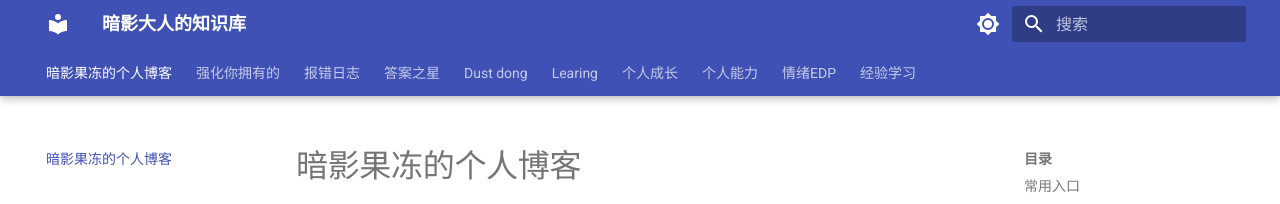
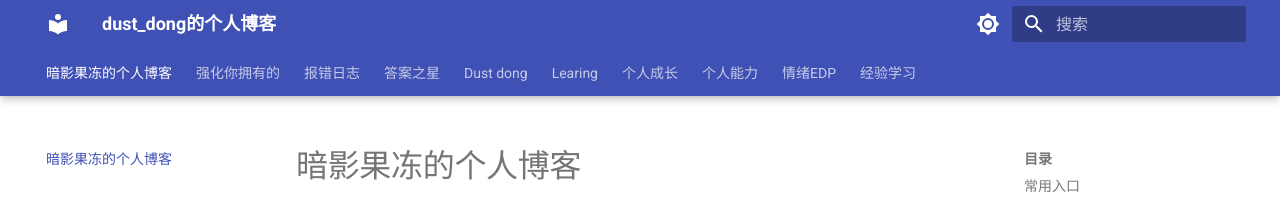
Before and after one commit to ditydong/MyBlog, an MkDocs documentation site: the page built from docs/index.md, in a window 1280 px wide. Shown: the top 204 px of the page. Built offline with MkDocs 1.6.1 and Material for MkDocs 9.7.7, drawn with Linux system fonts in a browser that asks for light colours.

Commit message:
修改基础信息名字

```diff
--- a/mkdocs.yml
+++ b/mkdocs.yml
@@ -1,4 +1,4 @@
-site_name: 暗影大人的知识库
+site_name: dust_dong的个人博客
 site_description: 学习、技术与项目记录
 site_url: https://ditydong.github.io/MyBlog/
 
```
